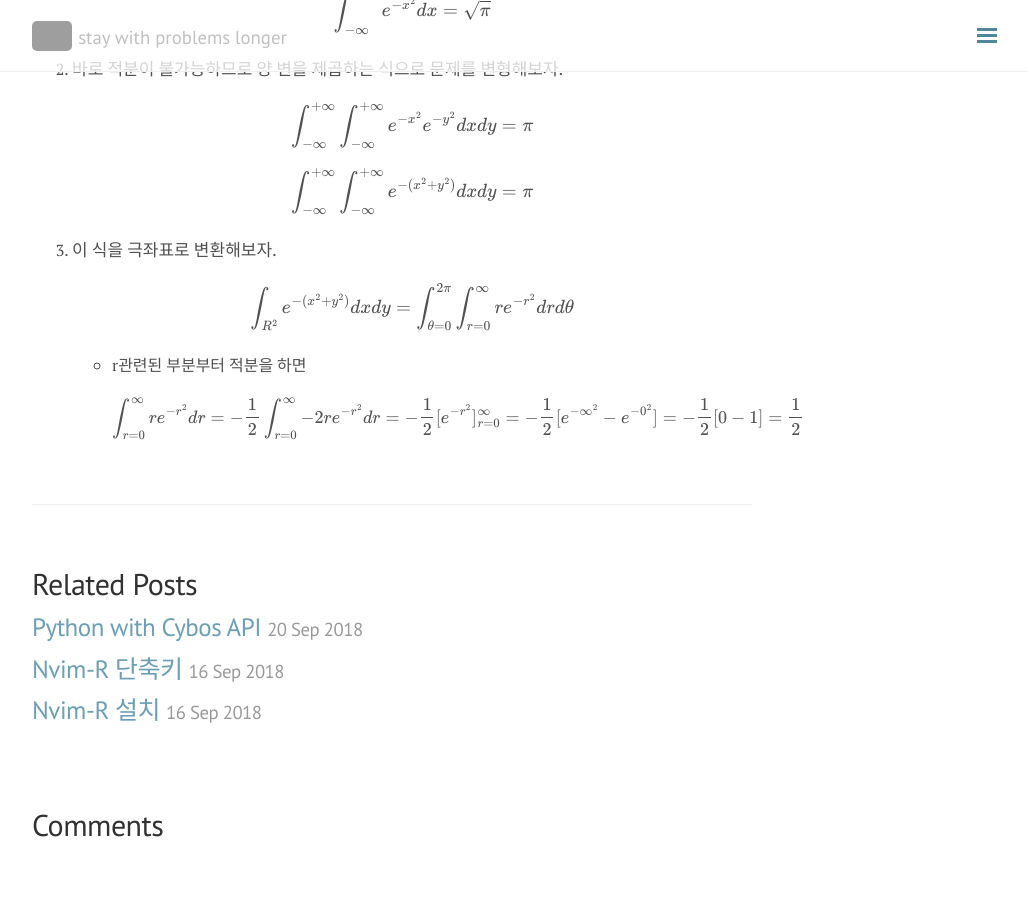
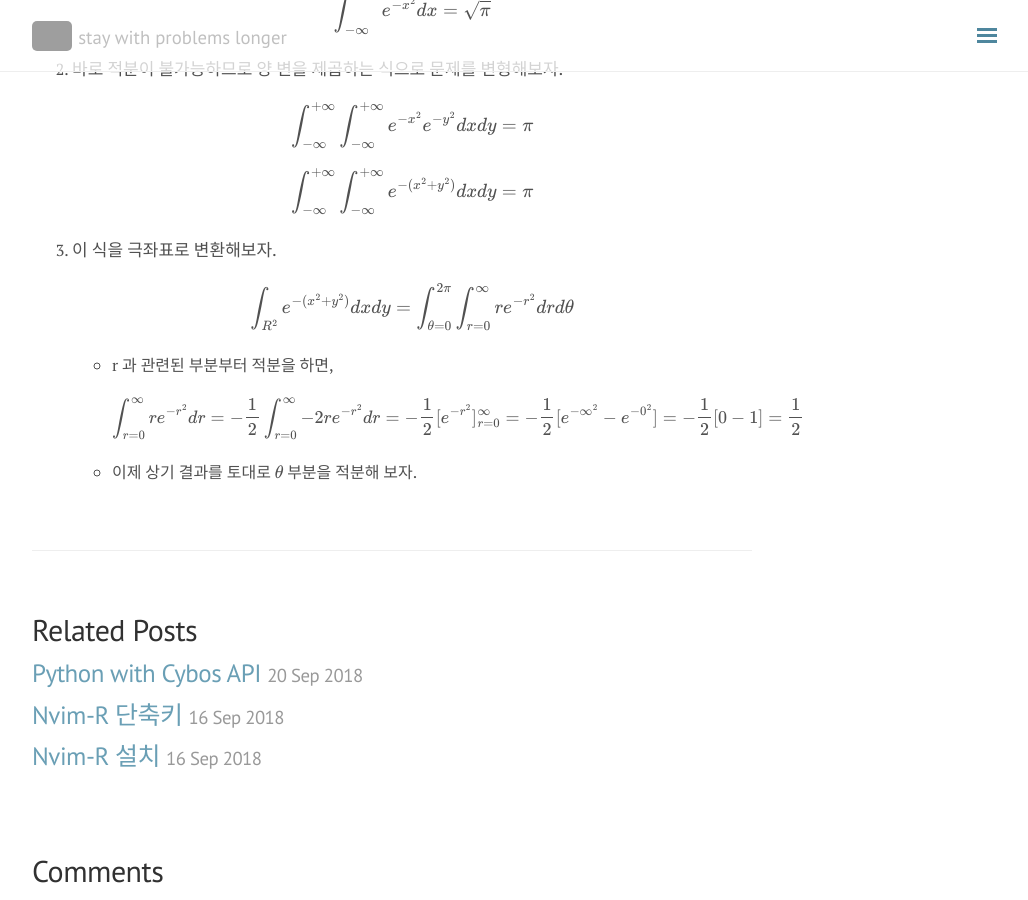
Before and after one commit to seokhoonj/seokhoonj.github.io, a Jekyll site: the page built from _posts/Math/2018-09-25-Math-normal_distribution.md, in a window 1280 px wide and 900 px high, scrolled down 530 px. Shown: the whole window, without its empty margins (248-1276 px from the left). Built offline with Jekyll 4.4.1, drawn with Linux system fonts in a browser that asks for light colours; nearby versions of some CDN libraries; formulas are drawn with MathJax 3; comment, search, counter and statistics services are not loaded; before the commit the page ends 1384 px from its top, so only the background shows below that; grey boxes are pictures that could not be loaded.

Commit message:
add _posts

```diff
--- a/_posts/Math/2018-09-25-Math-normal_distribution.md
+++ b/_posts/Math/2018-09-25-Math-normal_distribution.md
@@ -23,5 +23,6 @@ comments: false
 
 3. 이 식을 극좌표로 변환해보자.
 \\( \int\_{R^2}^{} e^{-(x^2+y^2)} dx dy = \int\_{\theta=0}^{2\pi}\int\_{r=0}^{\infty} re^{-r^2} dr d\theta \\)
- - r관련된 부분부터 적분을 하면
+ - r 과 관련된 부분부터 적분을 하면,
 \\( \int\_{r=0}^{\infty} re^{-r^2} dr = -\frac{1}{2} \int\_{r=0}^{\infty} -2re^{-r^2} dr = -\frac{1}{2}[e^{-r^2}]\_{r=0}^{\infty} = -\frac{1}{2}[e^{-\infty^2} - e^{-0^2}] = -\frac{1}{2}[0-1] = \frac{1}{2} \\)
+ - 이제 상기 결과를 토대로 $\theta$ 부분을 적분해 보자.
```
